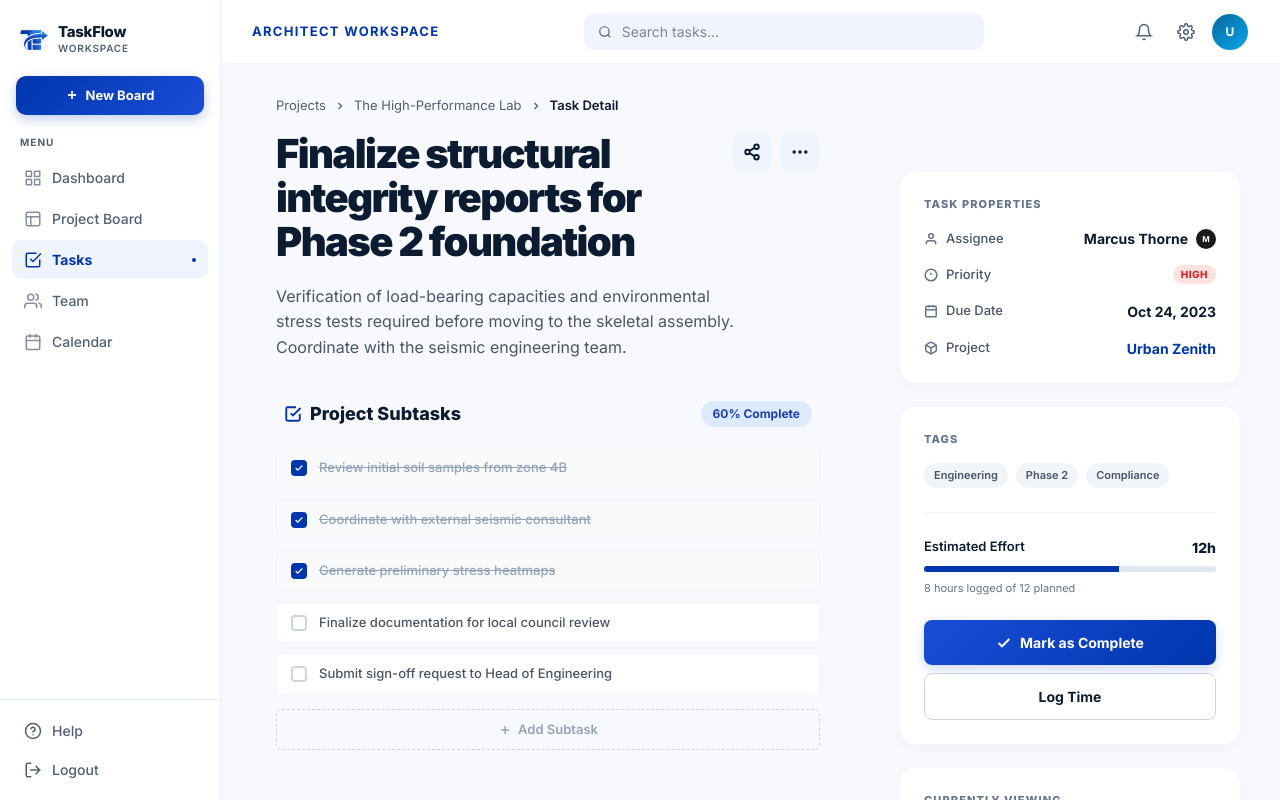
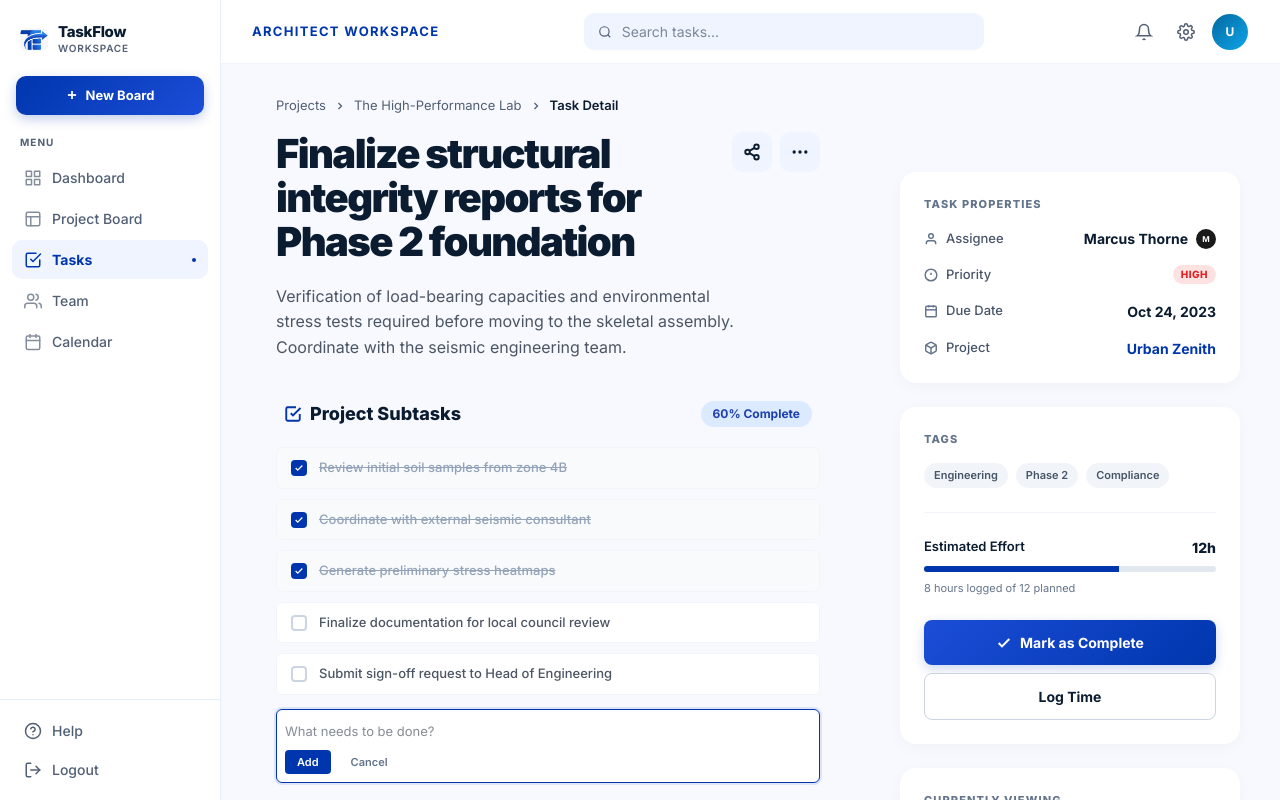
Before and after one commit to Kavindacc/TaskFlow, a Next.js app: page /tasks/task-detailview in a window 1280 px wide. Both pictures are taken after typing "Sample" into the empty fields and a click on the button "Add Subtask". Built offline with nearby package versions, Linux system fonts and the light colour scheme; no server answers.

Commit message:
feat: implement task board overview page and task detail view navigation shell

```diff
--- a/app/tasks/alltasks/[id]/page.tsx
+++ b/app/tasks/alltasks/[id]/page.tsx
@@ -141,7 +141,7 @@ export default function AllTasksPage() {
                     <div key={list.id} style={{ background: '#fff', borderRadius: '1rem', border: '1px solid var(--surface-container)', overflow: 'hidden', boxShadow: '0 4px 16px rgba(7, 18, 30, 0.02)' }}>
 
                       {/* List Header */}
-                      <div style={{ display: 'flex', alignItems: 'center', padding: '1rem 1.5rem', background: '#b7ceffff', borderBottom: '1px solid var(--surface-container)' }}>
+                      <div style={{ display: 'flex', alignItems: 'center', padding: '1rem 1.5rem', background: '#d2e1ffff', borderBottom: '1px solid var(--surface-container)' }}>
                         <div style={{ display: 'flex', alignItems: 'center', gap: '0.75rem', flex: 1 }}>
                           <h3 style={{ fontSize: '0.875rem', fontWeight: 800, color: '#0b1c30', letterSpacing: '0.05em', textTransform: 'uppercase' }}>
                             {list.title}
@@ -162,7 +162,7 @@ export default function AllTasksPage() {
                           list.cards.map((card, idx) => (
                             <Link
                               key={card.id}
-                              href="/tasks/task-detailview"
+                              href={`/tasks/task-detailview?boardId=${boardId}&listId=${list.id}`}
                               style={{
                                 textDecoration: 'none', display: 'flex', alignItems: 'center', padding: '0.5rem 1rem',
                                 marginBottom: idx !== list.cards.length - 1 ? '0.5rem' : '0',
--- a/app/tasks/task-detailview/page.tsx
+++ b/app/tasks/task-detailview/page.tsx
@@ -1,7 +1,9 @@
 'use client';
 
-import { useState } from 'react';
+import { useState, useEffect } from 'react';
+import { useSearchParams } from 'next/navigation';
 import Link from 'next/link';
+import { api } from '@/lib/api';
 import { useAuth } from '@/contexts/AuthContext';
 import Sidebar from '@/components/layout/Sidebar';
 import Image from 'next/image';
@@ -87,16 +89,63 @@ function TopBar({ user }: { user: any }) {
 }
 
 export default function MyTasksPage() {
-  const { user } = useAuth();
-  const [subtasks, setSubtasks] = useState(TASK_DATA.subtasks);
+  const { user, token } = useAuth();
+  const searchParams = useSearchParams();
+  const boardId = searchParams.get('boardId');
+  const listId = searchParams.get('listId');
+
+  const [boardContext, setBoardContext] = useState<any>(null);
+  const [listContext, setListContext] = useState<any>(null);
+
+  const [subtasks, setSubtasks] = useState<any[]>(TASK_DATA.subtasks);
   const [comments, setComments] = useState(TASK_DATA.comments);
   const [newComment, setNewComment] = useState('');
 
-  const completedCount = subtasks.filter(s => s.done).length;
-  const progressPercent = Math.round((completedCount / subtasks.length) * 100);
+  const [isAddingTask, setIsAddingTask] = useState(false);
+  const [newTaskText, setNewTaskText] = useState('');
 
-  const toggleSubtask = (id: number) => {
-    setSubtasks(subtasks.map(s => s.id === id ? { ...s, done: !s.done } : s));
+  useEffect(() => {
+    if (!token || !boardId || !listId) return;
+    const fetchBoard = async () => {
+      try {
+        const data = await api.boards.getById(token, boardId);
+        setBoardContext(data);
+        const foundList = data.lists?.find((l: any) => l.id === listId);
+        if (foundList) {
+          setListContext(foundList);
+          // map actual cards to subtasks
+          // we use 'id' as a string now
+          setSubtasks(foundList.cards.map((c: any) => ({
+            id: c.id, text: c.title, done: false
+          })));
+        }
+      } catch(e) {
+        console.error('Failed fetching data', e);
+      }
+    };
+    fetchBoard();
+  }, [token, boardId, listId]);
+
+  const completedCount = subtasks.filter((s:any) => s.done).length;
+  const progressPercent = subtasks.length > 0 ? Math.round((completedCount / subtasks.length) * 100) : 0;
+
+  const toggleSubtask = (id: string | number) => {
+    setSubtasks(subtasks.map((s:any) => s.id === id ? { ...s, done: !s.done } : s));
+  };
+
+  const handleAddSubtask = async () => {
+    if (!newTaskText.trim() || !listId || !token) {
+      setIsAddingTask(false);
+      return;
+    }
+    try {
+      const data = await api.cards.create(token, listId, newTaskText);
+      setSubtasks([...subtasks, { id: data.id, text: data.title, done: false }]);
+      setNewTaskText('');
+      setIsAddingTask(false);
+    } catch (e) {
+      console.error('Failed to add subtask', e);
+    }
   };
 
   const handleAddComment = () => {
@@ -122,7 +171,7 @@ export default function MyTasksPage() {
         <div style={{ padding: '2rem 3.5rem 1rem', display: 'flex', alignItems: 'center', gap: '0.5rem' }}>
           <Link href="/dashboard" style={{ fontSize: '0.8125rem', color: 'var(--secondary)', textDecoration: 'none' }}>Projects</Link>
           <svg width="12" height="12" viewBox="0 0 24 24" fill="none" stroke="var(--secondary)" strokeWidth="2.5"><polyline points="9 18 15 12 9 6" /></svg>
-          <span style={{ fontSize: '0.8125rem', color: 'var(--secondary)' }}>The High-Performance Lab</span>
+          <span style={{ fontSize: '0.8125rem', color: 'var(--secondary)' }}>{boardContext?.title || 'The High-Performance Lab'}</span>
           <svg width="12" height="12" viewBox="0 0 24 24" fill="none" stroke="var(--secondary)" strokeWidth="2.5"><polyline points="9 18 15 12 9 6" /></svg>
           <span style={{ fontSize: '0.8125rem', color: 'var(--on-surface)', fontWeight: 600 }}>Task Detail</span>
         </div>
@@ -135,7 +184,7 @@ export default function MyTasksPage() {
 
             <div style={{ display: 'flex', alignItems: 'flex-start', justifyContent: 'space-between', marginBottom: '1.25rem' }}>
               <h1 style={{ fontSize: '2.5rem', fontWeight: 900, color: '#0b1c30', letterSpacing: '-0.04em', lineHeight: 1.1, maxWidth: '80%' }}>
-                {TASK_DATA.title}
+                {listContext?.title || TASK_DATA.title}
               </h1>
               <div style={{ display: 'flex', gap: '0.5rem' }}>
                 <button style={{ width: '2.5rem', height: '2.5rem', borderRadius: '0.625rem', border: 'none', background: 'var(--surface-container-low)', cursor: 'pointer', display: 'flex', alignItems: 'center', justifyContent: 'center', color: 'var(--on-surface)' }}>
@@ -188,19 +237,41 @@ export default function MyTasksPage() {
                   </div>
                 ))}
 
-                {/* Add Subtask Button */}
+                {/* Add Subtask Button / Input */}
+                {isAddingTask ? (
+                  <div style={{ marginTop: '0.25rem', padding: '0.5rem', background: '#fff', borderRadius: '0.375rem', border: '1px solid #0036ad', boxShadow: '0 0 0 2px rgba(0,54,173,0.1)' }}>
+                    <input
+                      autoFocus
+                      type="text"
+                      value={newTaskText}
+                      onChange={e => setNewTaskText(e.target.value)}
+                      onKeyDown={e => {
+                        if (e.key === 'Enter') handleAddSubtask();
+                        if (e.key === 'Escape') setIsAddingTask(false);
+                      }}
+                      placeholder="What needs to be done?"
+                      style={{ width: '100%', border: 'none', outline: 'none', fontSize: '0.8125rem', fontFamily: "'Inter', sans-serif", color: '#0b1c30' }}
+                    />
+                    <div style={{ display: 'flex', gap: '0.5rem', marginTop: '0.5rem' }}>
+                      <button onClick={handleAddSubtask} style={{ padding: '0.25rem 0.75rem', background: '#0036ad', color: '#fff', border: 'none', borderRadius: '0.25rem', fontSize: '0.6875rem', fontWeight: 600, cursor: 'pointer' }}>Add</button>
+                      <button onClick={() => setIsAddingTask(false)} style={{ padding: '0.25rem 0.75rem', background: 'transparent', color: '#64748b', border: 'none', fontSize: '0.6875rem', fontWeight: 600, cursor: 'pointer' }}>Cancel</button>
+                    </div>
+                  </div>
+                ) : (
                   <button style={{
                     marginTop: '0.25rem', width: '100%', padding: '0.625rem',
                     borderRadius: '0.375rem', border: '1.5px dashed #cbd5e1', background: 'transparent',
                     color: '#94a3b8', fontSize: '0.8125rem', fontWeight: 600, display: 'flex', alignItems: 'center', justifyContent: 'center', gap: '0.375rem', cursor: 'pointer',
                     transition: 'color 0.2s, border-color 0.2s'
                   }}
+                  onClick={() => setIsAddingTask(true)}
                   onMouseEnter={e => { (e.currentTarget as HTMLElement).style.color = '#64748b'; (e.currentTarget as HTMLElement).style.borderColor = '#94a3b8'; }}
                   onMouseLeave={e => { (e.currentTarget as HTMLElement).style.color = '#94a3b8'; (e.currentTarget as HTMLElement).style.borderColor = '#cbd5e1'; }}
                   >
                     <svg width="14" height="14" viewBox="0 0 24 24" fill="none" stroke="currentColor" strokeWidth="2.5"><line x1="12" y1="5" x2="12" y2="19"/><line x1="5" y1="12" x2="19" y2="12"/></svg>
                     Add Subtask
                   </button>
+                )}
               </div>
             </div>
 
@@ -328,7 +399,7 @@ export default function MyTasksPage() {
                     <svg width="14" height="14" viewBox="0 0 24 24" fill="none" stroke="#64748b" strokeWidth="2.5"><path d="M21 16V8a2 2 0 00-1-1.73l-7-4a2 2 0 00-2 0l-7 4A2 2 0 003 8v8a2 2 0 001 1.73l7 4a2 2 0 002 0l7-4A2 2 0 0021 16z"/><polyline points="3.27 6.96 12 12.01 20.73 6.96"/><line x1="12" y1="22.08" x2="12" y2="12"/></svg>
                     <span style={{ fontSize: '0.8125rem', color: '#475569', fontWeight: 500 }}>Project</span>
                   </div>
-                  <Link href="/boards" style={{ fontSize: '0.875rem', fontWeight: 700, color: '#0036ad', textDecoration: 'none' }}>{TASK_DATA.project}</Link>
+                  <Link href="/boards" style={{ fontSize: '0.875rem', fontWeight: 700, color: '#0036ad', textDecoration: 'none' }}>{boardContext?.title || TASK_DATA.project}</Link>
                 </div>
               </div>
             </div>
```
Lines whose indentation alone changed are shown as unchanged.
